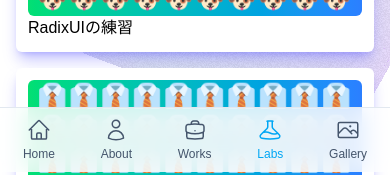
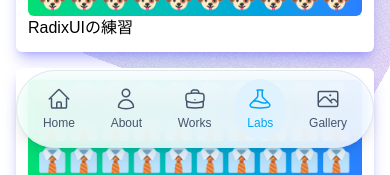
Before and after one commit to KazuhiroIto0127/omomuro.dev, a Next.js app: page /labs in a window 390 px wide. Shown: the part 672-847 px from the top of the page. Built offline with nearby package versions, Linux system fonts and the light colour scheme; no server answers; a web font is replaced by a local one; what tailwindcss-radix would draw is missing.

Commit message:
change bottom nav bar style

```diff
--- a/components/MobileNav.tsx
+++ b/components/MobileNav.tsx
@@ -36,8 +36,9 @@ export default function MobileNav() {
   ];
 
   return (
-    <nav className="fixed bottom-0 left-0 right-0 z-10 block border-t border-slate-200 bg-white/80 backdrop-blur-md dark:border-slate-800 dark:bg-slate-900/80 md:hidden">
-      <div className="flex h-16 items-center justify-around">
+    <div className="fixed bottom-6 left-0 right-0 z-10 block px-4 md:hidden">
+      <nav className="mx-auto max-w-md rounded-full border border-slate-200 bg-white/80 p-2 shadow-lg backdrop-blur-md dark:border-slate-800 dark:bg-slate-900/80">
+        <div className="flex items-center justify-around">
           {links.map((link) => {
             const Icon = link.icon;
             return (
@@ -45,10 +46,10 @@ export default function MobileNav() {
                 key={link.path}
                 href={link.path}
                 className={clsx(
-                'flex flex-col items-center justify-center px-3 py-2 text-xs',
+                  'flex flex-col items-center justify-center rounded-full px-3 py-2 text-xs transition-all duration-200',
                   {
-                  'text-sky-500': currentRoute === link.path,
-                  'text-slate-600 dark:text-slate-400': currentRoute !== link.path,
+                    'bg-sky-100 text-sky-500 dark:bg-sky-900/50': currentRoute === link.path,
+                    'text-slate-600 hover:bg-slate-100 dark:text-slate-400 dark:hover:bg-slate-800/50': currentRoute !== link.path,
                   }
                 )}
               >
@@ -59,5 +60,6 @@ export default function MobileNav() {
           })}
         </div>
       </nav>
+    </div>
   );
 }
```
Lines whose indentation alone changed are shown as unchanged.
